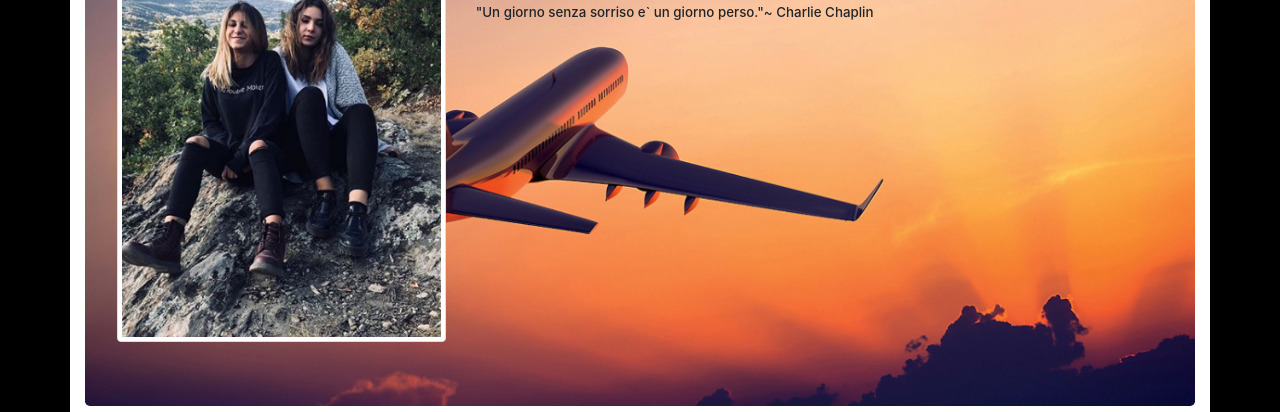
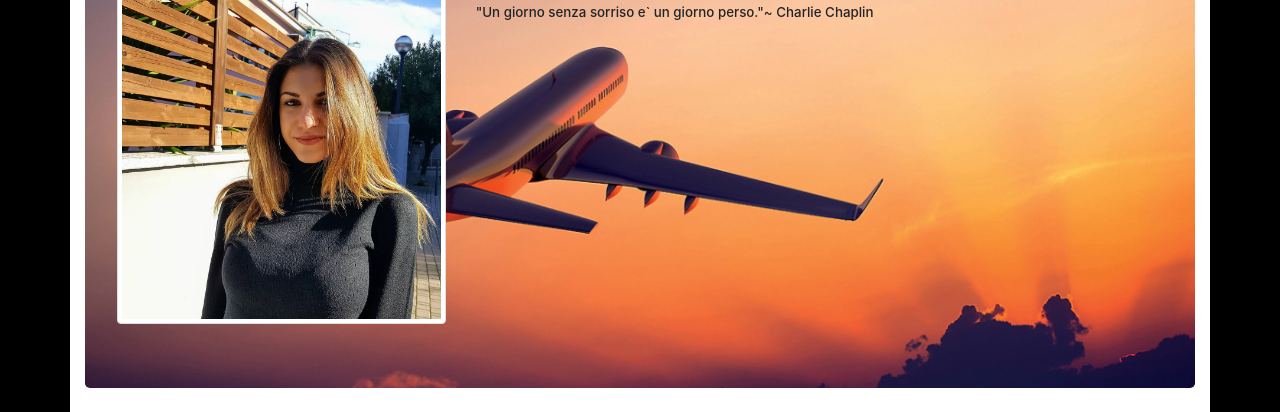
Before and after one commit to CodeLikeAGirlVFIT/201804ivrea, a plain HTML site: page IlariaSena/index.html in a window 1280 px wide. Shown: the part 148-560 px from the top of the page. Drawn offline with Linux system fonts and the light colour scheme.

Commit message:
Update index.html

```diff
--- a/IlariaSena/index.html
+++ b/IlariaSena/index.html
@@ -52,7 +52,7 @@ Il contenuto della pagina
                 usando il template di bootstrap, questa immagine, la nostra foto, ha i bordi ed e' responsive
                 -->
                 <div class="col-sm-4">
-                  <img class="img-thumbnail img-responsive" max-width="300" src="giusta2.png">
+                  <img class="img-thumbnail img-responsive" max-width="300" src="bubi.jpeg">
                 </div>
                 <div class="col-sm-8">
                   <h1 >Ilaria Sena</h1>
```
